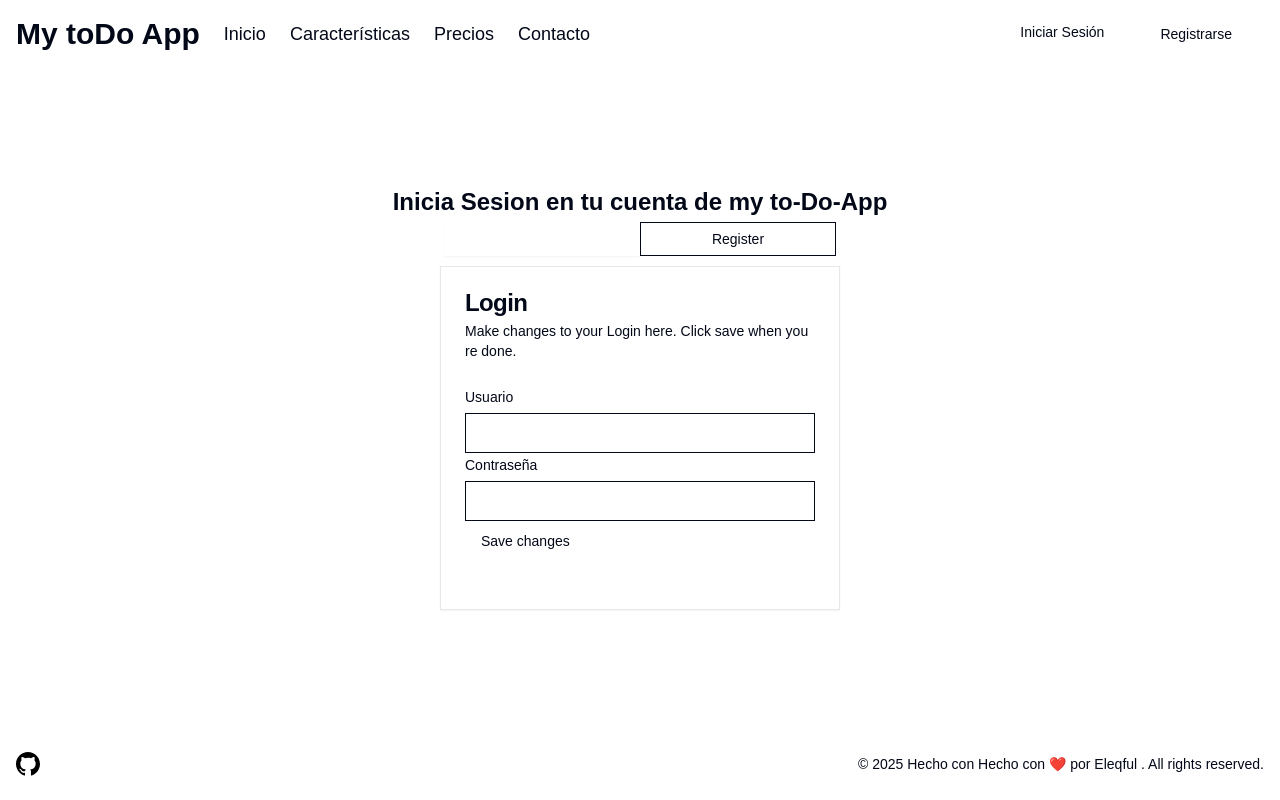
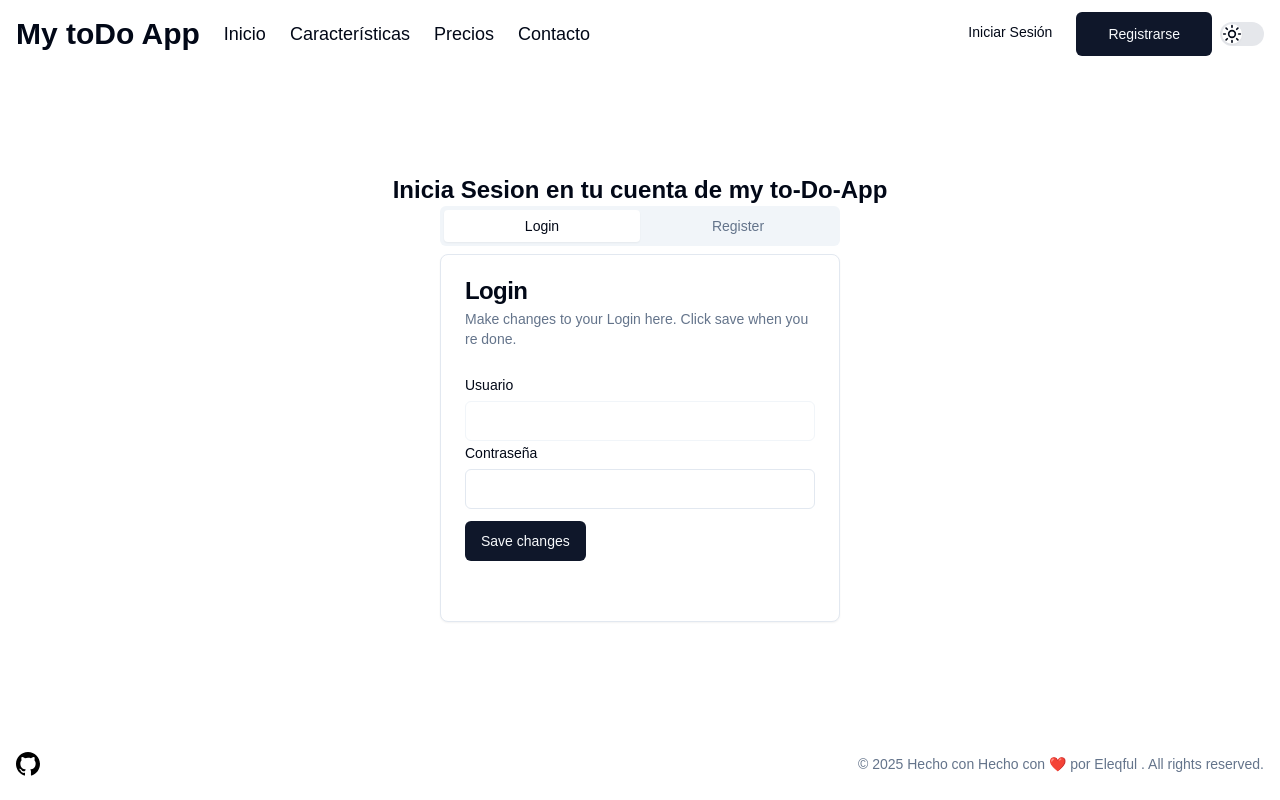
Before and after one commit to EleanQuintero/my-todo-v3, a Next.js app: page /login in a window 1280 px wide. Built offline with nearby package versions, Linux system fonts and the light colour scheme; no server answers.

Commit message:
agregar componente ThemeSwitch y soporte para alternar entre modos claro y oscuro; actualizar configuración de Tailwind y dependencias

```diff
--- a/package.json
+++ b/package.json
@@ -14,6 +14,7 @@
     "@radix-ui/react-label": "^2.1.1",
     "@radix-ui/react-popover": "^1.1.5",
     "@radix-ui/react-slot": "^1.1.1",
+    "@radix-ui/react-switch": "^1.1.2",
     "@radix-ui/react-tabs": "^1.1.2",
     "cally": "^0.7.2",
     "class-variance-authority": "^0.7.1",
--- a/src/app/login/page.tsx
+++ b/src/app/login/page.tsx
@@ -1,44 +1,12 @@
-"use client";
-
-import {  fetchProfile, fetchUsers } from "../lib/data";
-import { useContext, useState } from "react";
-import { userData } from "@/types";
-import { userDataContext } from "@/contexts/userDataContext";
-import { LogRegisterInput } from "@/components/ui/LogRegisterInput"
-
-interface profileData{
-  id: string
-  username: string
-  password: string
-  avatar: string
-}
+import { LogRegisterInput } from "@/components/ui/LogRegisterInput";
 
 export default function Login() {
-  const [error, setError] = useState("");
-  const { setUserData } = useContext(userDataContext)
-
-  const handleLoginSumbit = async (event: React.FormEvent<HTMLFormElement>) => {
-    event.preventDefault();
-    try {
-      const user = Object.fromEntries(
-        new window.FormData(event.currentTarget)
-      ) as unknown as profileData;
-      await fetchUsers(user);
-      const profile = await fetchProfile();
-      setUserData(profile as userData);
-      console.log("sumbit")
-    } catch (error) {
-      if (error instanceof Error) {
-        setError(error.message);
-      }
-    }
-  };
   return (
-    <section className="grid m-auto p-0 justify-items-center items-center">
-        <h1 className="text-2xl font-extrabold justify-items-center m-auto">
-          Inicia Sesion en tu cuenta de my to-Do-App
-        </h1>
-        <LogRegisterInput handleLoginSumbit={handleLoginSumbit} handleRegisterSumbit={handleLoginSumbit} error={error}/>
+    <section className={`grid m-auto p-0 justify-items-center items-center`}>
+      <h1 className="text-2xl font-extrabold justify-items-center m-auto">
+        Inicia Sesion en tu cuenta de my to-Do-App
+      </h1>
+      <LogRegisterInput />
     </section>
-  )
+  );
 }
--- a/src/app/ui/globals.css
+++ b/src/app/ui/globals.css
@@ -3,6 +3,9 @@
 @tailwind utilities;
 
 
+:root {
+  --radius: 8px; /* Puedes ajustar este valor según tus necesidades */
+}
 
 @layer base {
   :root {
@@ -12,17 +15,74 @@
     /* ... resto de variables de shadcn */
   }
 
-  .dark {
-    --background: 222.2 84% 4.9%; /* Fondo oscuro */
-    --foreground: 210 40% 98%; /* Texto claro */
-  }
+
 }
 
-@media (prefers-color-scheme: dark) {
+
+
+@layer base {
   :root {
-    --background: 222.2 84% 4.9%; /* Fondo oscuro */
-    --foreground: 210 40% 98%; /* Texto claro */
-  }
+		--background: 0 0% 100%;
+		--foreground: 222.2 84% 4.9%;
+		--card: 0 0% 100%;
+		--card-foreground: 222.2 84% 4.9%;
+		--popover: 0 0% 100%;
+		--popover-foreground: 222.2 84% 4.9%;
+		--primary: 222.2 47.4% 11.2%;
+		--primary-foreground: 210 40% 98%;
+		--secondary: 210 40% 96.1%;
+		--secondary-foreground: 222.2 47.4% 11.2%;
+		--muted: 210 40% 96.1%;
+		--muted-foreground: 215.4 16.3% 46.9%;
+		--accent: 210 40% 96.1%;
+		--accent-foreground: 222.2 47.4% 11.2%;
+		--destructive: 0 84.2% 60.2%;
+		--destructive-foreground: 210 40% 98%;
+		--border: 214.3 31.8% 91.4%;
+		--input: 214.3 31.8% 91.4%;
+		--ring: 222.2 84% 4.9%;
+		--chart-1: 12 76% 61%;
+		--chart-2: 173 58% 39%;
+		--chart-3: 197 37% 24%;
+		--chart-4: 43 74% 66%;
+		--chart-5: 27 87% 67%;
+		--radius: 0.5rem;
+	}
+  .dark {
+		--background: 222.2 84% 4.9%;
+		--foreground: 210 40% 98%;
+		--card: 222.2 84% 4.9%;
+		--card-foreground: 210 40% 98%;
+		--popover: 222.2 84% 4.9%;
+		--popover-foreground: 210 40% 98%;
+		--primary: 210 40% 98%;
+		--primary-foreground: 222.2 47.4% 11.2%;
+		--secondary: 217.2 32.6% 17.5%;
+		--secondary-foreground: 210 40% 98%;
+		--muted: 217.2 32.6% 17.5%;
+		--muted-foreground: 215 20.2% 65.1%;
+		--accent: 217.2 32.6% 17.5%;
+		--accent-foreground: 210 40% 98%;
+		--destructive: 0 62.8% 30.6%;
+		--destructive-foreground: 210 40% 98%;
+		--border: 217.2 32.6% 17.5%;
+		--input: 217.2 32.6% 17.5%;
+		--ring: 212.7 26.8% 83.9%;
+		--chart-1: 220 70% 50%;
+		--chart-2: 160 60% 45%;
+		--chart-3: 30 80% 55%;
+		--chart-4: 280 65% 60%;
+		--chart-5: 340 75% 55%;
+	}
+}
+
+@layer base {
+  * {
+    @apply border-border;
+	}
+  body {
+    @apply bg-background text-foreground;
+	}
 }
 
 body {
--- a/src/components/Header.tsx
+++ b/src/components/Header.tsx
@@ -1,5 +1,7 @@
+
 import Link from "next/link"
 import { Button } from "@/components/ui/button"
+import ThemeSwitch  from "@/components/ThemeSwitch"
 
 export function Header() {
   return (
@@ -31,7 +33,9 @@ export function Header() {
           <Button size={"lg"} asChild>
             <Link className="text-lg font-medium transition-colors hover:text-primary" href="/Login">Registrarse</Link>
           </Button>
+          <ThemeSwitch />
         </div>
+
       </div>
     </header>
   )
--- a/src/components/ThemeSwitch.tsx
+++ b/src/components/ThemeSwitch.tsx
@@ -1,32 +1,54 @@
 'use client'
-import { useContext, useEffect } from 'react'
-import { DarkModeIcon, LigthModeIcon } from '../icons/icons'
-import { TodoContext } from '../contexts/todoContext'
 
-export const ThemeSwitch = (): JSX.Element => {
-  const { setDarkmode, darkMode } = useContext(TodoContext)
+import { useState, useEffect } from 'react'
+import * as Switch from '@radix-ui/react-switch'
+import { Moon, Sun } from 'lucide-react'
 
+const ThemeToggle = () => {
+  const [isDarkMode, setIsDarkMode] = useState(false)
+
+  // Efecto para cargar el tema guardado y detectar preferencias del sistema
   useEffect(() => {
-    if (darkMode) {
-      document.body.classList.add('body-dark')
-    } else {
-      document.body.classList.remove('body-dark')
-    }
-  }, [darkMode])
+    const savedTheme = localStorage.getItem('theme')
+    const systemPrefersDark = window.matchMedia('(prefers-color-scheme: dark)').matches
 
-  function handleClick (): void {
-    setDarkmode(!darkMode)
+    const initialTheme = savedTheme
+      ? savedTheme === 'dark'
+      : systemPrefersDark
+
+    setIsDarkMode(initialTheme)
+    document.documentElement.classList.toggle('dark', initialTheme)
+  }, [])
+
+  // Manejar el cambio de tema
+  const handleThemeChange = (checked: boolean) => {
+    setIsDarkMode(checked)
+    document.documentElement.classList.toggle('dark', checked)
+    localStorage.setItem('theme', checked ? 'dark' : 'light')
   }
 
   return (
-    <section>
-      <label className={`${darkMode ? 'ligthmode' : 'darkmode'}`} id='darkmodelabel' htmlFor='darkmode'>{
-        darkMode
-          ? <LigthModeIcon />
-          : <DarkModeIcon />
-        }
-      </label>
-      <input onClick={handleClick} id='darkmode' type='checkbox' className='Darkmode-button' />
-    </section>
+    <div className="flex items-center gap-2">
+      <Switch.Root
+        checked={isDarkMode}
+        onCheckedChange={handleThemeChange}
+        className="relative h-6 w-11 rounded-full bg-gray-200 transition-colants
+                 data-[state=checked]:bg-gray-600"
+        aria-label="Alternar modo oscuro"
+      >
+        <Switch.Thumb className="flex h-5 w-5 translate-x-0.5 items-center justify-center
+                                rounded-full bg-white shadow-sm transition-transform
+                                will-change-transform data-[state=checked]:translate-x-5">
+          {isDarkMode ? (
+
+            <Moon color="#000000" />
+          ) : (
+            <Sun />
+          )}
+        </Switch.Thumb>
+      </Switch.Root>
+    </div>
   )
 }
+
+export default ThemeToggle
--- a/src/components/ui/LogRegisterInput.tsx
+++ b/src/components/ui/LogRegisterInput.tsx
@@ -1,3 +1,4 @@
+"use client"
 import { Button } from "@/components/ui/button";
 import {
   Card,
@@ -10,22 +11,51 @@ import {
 import { Input } from "@/components/ui/input";
 import { Label } from "@/components/ui/label";
 import { Tabs, TabsContent, TabsList, TabsTrigger } from "@/components/ui/tabs";
+import { fetchProfile, fetchUsers } from "@/app/lib/data";
+import { useContext, useState } from "react";
+import { userData } from "@/types";
+import { userDataContext } from "@/contexts/userDataContext";
 
-interface LogRegisterInputProps {
-  handleLoginSumbit: (event: React.FormEvent<HTMLFormElement>) => Promise<void>;
-  handleRegisterSumbit: (event: React.FormEvent<HTMLFormElement>) => Promise<void>;
-  error: string;
+
+interface profileData {
+  id: string;
+  username: string;
+  password: string;
+  avatar: string;
 }
 
-export const LogRegisterInput = ({handleLoginSumbit, handleRegisterSumbit, error}: LogRegisterInputProps) => {
+export const LogRegisterInput = () => {
+  const [error, setError] = useState({ status: false, message: "" });
+  const { setUserData } = useContext(userDataContext);
+
+  const handleLoginSumbit = async (event: React.FormEvent<HTMLFormElement>) => {
+    event.preventDefault();
+    try {
+      const user = Object.fromEntries(
+        new window.FormData(event.currentTarget)
+      ) as unknown as profileData;
+      await fetchUsers(user);
+      const profile = await fetchProfile();
+      setUserData(profile as userData);
+      console.log("sumbit");
+    } catch (error) {
+      if (error instanceof Error) {
+        setError({ status: true, message: error.message });
+        setTimeout(() => {
+          setError({ status: false, message: "" });
+        }, 5000);
+      }
+    }
+  };
+
   return (
     <Tabs defaultValue="Login" className="w-[400px] ">
       <TabsList className="grid w-full grid-cols-2 ">
-        <TabsTrigger value="Login" className="bg-background text-foreground border border-muted data-[state=active]:bg-primary data-[state=active]:text-white">Login</TabsTrigger>
-        <TabsTrigger value="Register" className="bg-background text-foreground border border-muted data-[state=active]:bg-primary data-[state=active]:text-white">Register</TabsTrigger>
+        <TabsTrigger value="Login" className="">Login</TabsTrigger>
+        <TabsTrigger value="Register" className="">Register</TabsTrigger>
       </TabsList>
       <TabsContent value="Login">
-        <Card className="bg-background text-foreground border">
+        <Card className="border">
           <CardHeader>
             <CardTitle>Login</CardTitle>
             <CardDescription>
@@ -33,7 +63,7 @@ export const LogRegisterInput = ({handleLoginSumbit, handleRegisterSumbit, error
             </CardDescription>
           </CardHeader>
           <CardContent className="space-y-2">
-            <form className="font-semibold" onSubmit={handleLoginSumbit}>
+            <form className="font-semibold gap-6" onSubmit={handleLoginSumbit}>
               <div className="space-y-1">
                 <Label className="text-sm font-medium" htmlFor="username">Usuario</Label>
                 <Input className="bg-background border-muted" name="username" type="text" />
@@ -42,8 +72,10 @@ export const LogRegisterInput = ({handleLoginSumbit, handleRegisterSumbit, error
                 <Label htmlFor="password">Contraseña</Label>
                 <Input name="password" type="password" />
               </div>
-              {error && <p className="text-red-700 font-semibold">{error}</p>}
-              <Button type="submit">Save changes</Button>
+              <div className={`${error.status ? "block my-3" : "hidden"}`}>
+              {error.status && <p className="text-red-700 font-semibold">{error.message}</p>}
+              </div>
+              <Button className="my-3" type="submit">Save changes</Button>
             </form>
           </CardContent>
           <CardFooter>
@@ -51,7 +83,7 @@ export const LogRegisterInput = ({handleLoginSumbit, handleRegisterSumbit, error
         </Card>
       </TabsContent>
       <TabsContent value="Register">
-        <Card className="bg-background text-foreground border">
+        <Card className="border">
           <CardHeader>
             <CardTitle>Register</CardTitle>
             <CardDescription>
@@ -59,7 +91,7 @@ export const LogRegisterInput = ({handleLoginSumbit, handleRegisterSumbit, error
             </CardDescription>
           </CardHeader>
           <CardContent className="space-y-2">
-            <form className="font-semibold" onSubmit={handleRegisterSumbit}>
+            <form className="font-semibold" onSubmit={() => console.log("submit")}>
               <div className="space-y-1">
                 <Label className="text-sm font-medium" htmlFor="username">Usuario</Label>
                 <Input className="bg-background border-muted" name="username" type="text" />
@@ -68,7 +100,7 @@ export const LogRegisterInput = ({handleLoginSumbit, handleRegisterSumbit, error
                 <Label htmlFor="password">Contraseña</Label>
                 <Input name="password" type="password" />
               </div>
-              {error && <p className="text-red-700 font-semibold">{error}</p>}
+              {error.status && <p className="text-red-700 font-semibold">{error.message}</p>}
               <Button type="submit">Save changes</Button>
             </form>
           </CardContent>
--- a/src/index.css
+++ b/src/index.css
@@ -17,50 +17,11 @@
 }
 
 
-body {
-	margin: 0;
-	padding: 0;
-}
-
-button {
-	margin: 0;
-	padding: 0;
-	border: 0;
-	background: none;
-	font-size: 100%;
-	vertical-align: baseline;
-	font-family: inherit;
-	font-weight: inherit;
-	color: inherit;
-	-webkit-appearance: none;
-	appearance: none;
-	-webkit-font-smoothing: antialiased;
-	-moz-osx-font-smoothing: grayscale;
-}
-
-.body {
-	font: 14px 'Helvetica Neue', Helvetica, Arial, sans-serif;
-	line-height: 1.4em;
-	background: #ffffff;
-	color: #000000;
-	min-width: 230px;
-	max-width: 550px;
-	margin: 0 auto;
-	-webkit-font-smoothing: antialiased;
-	-moz-osx-font-smoothing: grayscale;
-	font-weight: 300;
-}
 
 .hidden {
 	display: none;
 }
 
-.todoapp {
-	background: #ffffff;
-	margin: 300px 0 40px 0;
-	box-shadow: 0 2px 4px 0 rgba(0, 0, 0, 0.2),
-	            0 25px 50px 0 rgba(0, 0, 0, 0.1);
-}
 
 .todoapp input::-webkit-input-placeholder {
 	font-style: italic;
@@ -377,78 +338,3 @@ html .clear-completed:active {
 		bottom: 10px;
 	}
 }
-
-.ligthmode{
-	background-color: #121212;
-    padding: 20px;
-    position: fixed;
-    left: 0px;
-    top: 0px;
-    width: 24px;
-
-}
-
-@layer base {
-  :root {
-		--background: 0 0% 100%;
-		--foreground: 222.2 84% 4.9%;
-		--card: 0 0% 100%;
-		--card-foreground: 222.2 84% 4.9%;
-		--popover: 0 0% 100%;
-		--popover-foreground: 222.2 84% 4.9%;
-		--primary: 222.2 47.4% 11.2%;
-		--primary-foreground: 210 40% 98%;
-		--secondary: 210 40% 96.1%;
-		--secondary-foreground: 222.2 47.4% 11.2%;
-		--muted: 210 40% 96.1%;
-		--muted-foreground: 215.4 16.3% 46.9%;
-		--accent: 210 40% 96.1%;
-		--accent-foreground: 222.2 47.4% 11.2%;
-		--destructive: 0 84.2% 60.2%;
-		--destructive-foreground: 210 40% 98%;
-		--border: 214.3 31.8% 91.4%;
-		--input: 214.3 31.8% 91.4%;
-		--ring: 222.2 84% 4.9%;
-		--chart-1: 12 76% 61%;
-		--chart-2: 173 58% 39%;
-		--chart-3: 197 37% 24%;
-		--chart-4: 43 74% 66%;
-		--chart-5: 27 87% 67%;
-		--radius: 0.5rem;
-	}
-  .dark {
-		--background: 222.2 84% 4.9%;
-		--foreground: 210 40% 98%;
-		--card: 222.2 84% 4.9%;
-		--card-foreground: 210 40% 98%;
-		--popover: 222.2 84% 4.9%;
-		--popover-foreground: 210 40% 98%;
-		--primary: 210 40% 98%;
-		--primary-foreground: 222.2 47.4% 11.2%;
-		--secondary: 217.2 32.6% 17.5%;
-		--secondary-foreground: 210 40% 98%;
-		--muted: 217.2 32.6% 17.5%;
-		--muted-foreground: 215 20.2% 65.1%;
-		--accent: 217.2 32.6% 17.5%;
-		--accent-foreground: 210 40% 98%;
-		--destructive: 0 62.8% 30.6%;
-		--destructive-foreground: 210 40% 98%;
-		--border: 217.2 32.6% 17.5%;
-		--input: 217.2 32.6% 17.5%;
-		--ring: 212.7 26.8% 83.9%;
-		--chart-1: 220 70% 50%;
-		--chart-2: 160 60% 45%;
-		--chart-3: 30 80% 55%;
-		--chart-4: 280 65% 60%;
-		--chart-5: 340 75% 55%;
-	}
-}
-
-@layer base {
-  * {
-    @apply border-border;
-	}
-  body {
-    @apply bg-background text-foreground;
-	}
-}
--- a/tailwind.config.ts
+++ b/tailwind.config.ts
@@ -1,4 +1,5 @@
 import type { Config } from "tailwindcss";
+import tailwindcssAnimate from 'tailwindcss-animate';
 
 export default {
     darkMode: ["class"],
@@ -80,5 +81,5 @@ export default {
   		}
   	}
   },
-  plugins: [require("tailwindcss-animate")],
+  plugins: [tailwindcssAnimate],
 } satisfies Config;
```
Also changed, not shown: src/components/ui/switch.tsx (added, +29 -0 lines), 1 other file (tests, documents, lock files or other folders).
